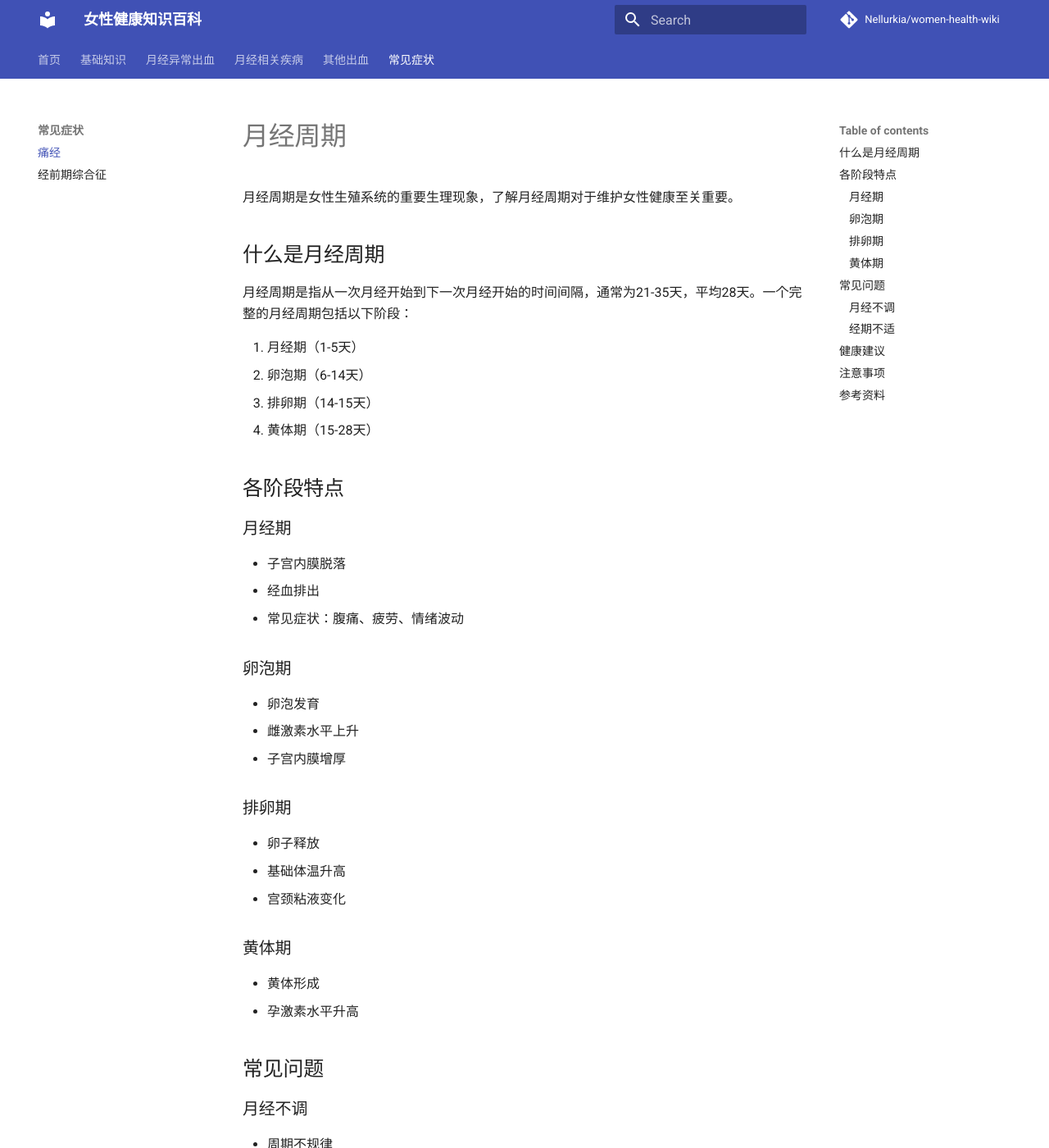
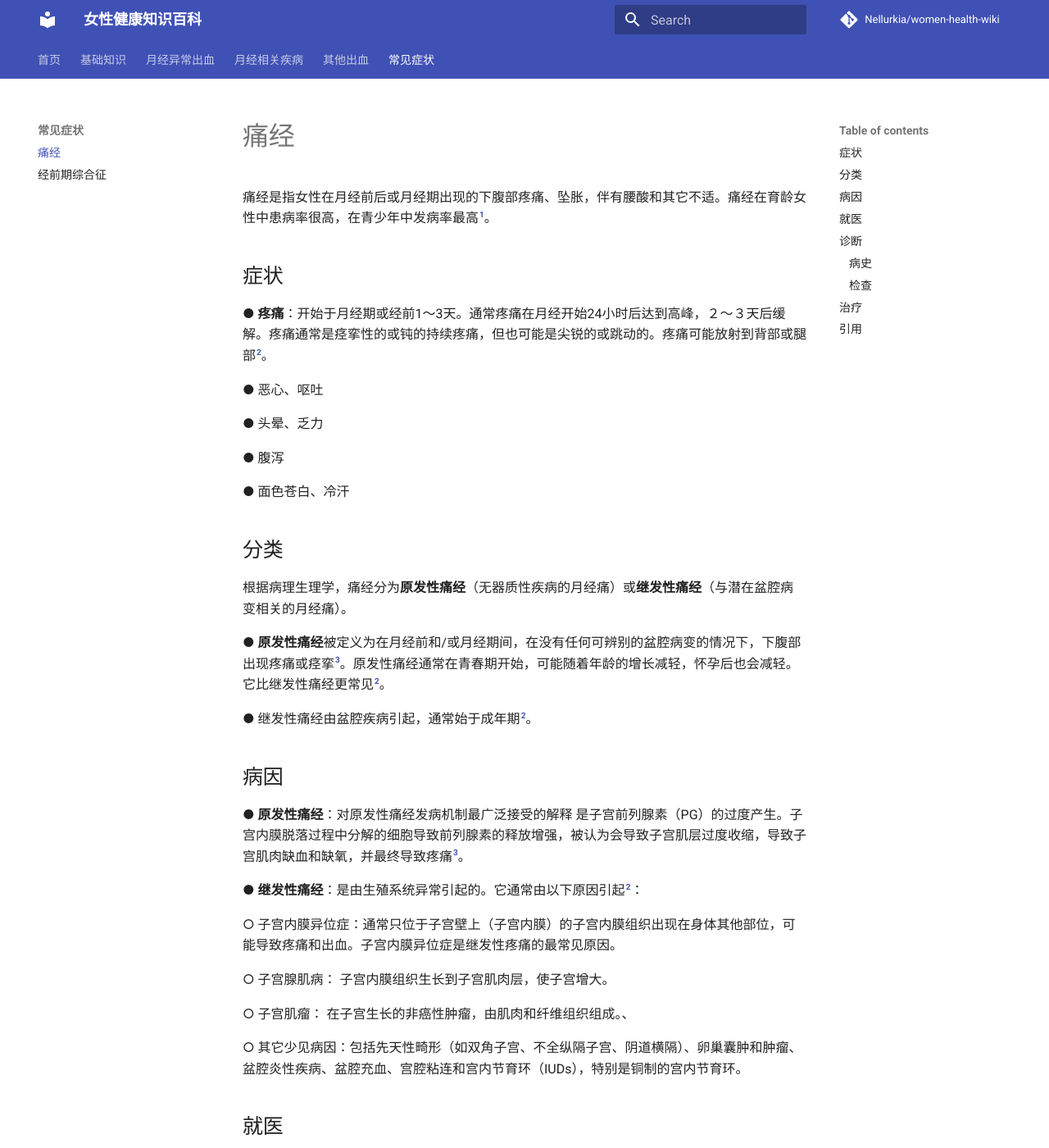
Before and after one commit to Nellurkia/women-health-wiki, an MkDocs documentation site: the page built from docs/symptom/menstrual-cycle.md, in a window 1280 px wide and 1400 px high. Shown: the whole window at 82% size. Built offline with MkDocs 1.6.1 and Material for MkDocs 9.7.7, drawn with Linux system fonts in a browser that asks for light colours; comment, search, counter and statistics services are not loaded; some of the changed text lies outside the part shown.

Commit message:
Update menstrual-cycle.md

```diff
--- a/docs/symptom/menstrual-cycle.md
+++ b/docs/symptom/menstrual-cycle.md
@@ -1,66 +1,145 @@
-# 月经周期
+# 痛经
 
-月经周期是女性生殖系统的重要生理现象，了解月经周期对于维护女性健康至关重要。
+痛经是指女性在月经前后或月经期出现的下腹部疼痛、坠胀，伴有腰酸和其它不适。痛经在育龄女性中患病率很高，在青少年中发病率最高[^1]。
 
-## 什么是月经周期
+## 症状
 
-月经周期是指从一次月经开始到下一次月经开始的时间间隔，通常为21-35天，平均28天。一个完整的月经周期包括以下阶段：
+● **疼痛**：开始于月经期或经前1～3天。通常疼痛在月经开始24小时后达到高峰，２～３天后缓解。疼痛通常是痉挛性的或钝的持续疼痛，但也可能是尖锐的或跳动的。疼痛可能放射到背部或腿部[^2]。
 
-1. 月经期（1-5天）
-2. 卵泡期（6-14天）
-3. 排卵期（14-15天）
-4. 黄体期（15-28天）
+● 恶心、呕吐
 
-## 各阶段特点
+● 头晕、乏力
 
-### 月经期
-- 子宫内膜脱落
-- 经血排出
-- 常见症状：腹痛、疲劳、情绪波动
+● 腹泻
 
-### 卵泡期
-- 卵泡发育
-- 雌激素水平上升
-- 子宫内膜增厚
+● 面色苍白、冷汗
 
-### 排卵期
-- 卵子释放
-- 基础体温升高
-- 宫颈粘液变化
+## 分类
 
-### 黄体期
-- 黄体形成
-- 孕激素水平升高
+根据病理生理学，痛经分为**原发性痛经**（无器质性疾病的月经痛）或**继发性痛经**（与潜在盆腔病变相关的月经痛）。
 
-## 常见问题
+● **原发性痛经**被定义为在月经前和/或月经期间，在没有任何可辨别的盆腔病变的情况下，下腹部出现疼痛或痉挛[^3]。原发性痛经通常在青春期开始，可能随着年龄的增长减轻，怀孕后也会减轻。它比继发性痛经更常见[^2]。
 
-### 月经不调
-- 周期不规律
-- 经量异常
-- 可能原因及应对方法
+● 继发性痛经由盆腔疾病引起，通常始于成年期[^2]。
 
-### 经期不适
-- 痛经
-- 情绪波动
-- 缓解方法
+## 病因
 
-## 健康建议
+● **原发性痛经**：对原发性痛经发病机制最广泛接受的解释
+是子宫前列腺素（PG）的过度产生。子宫内膜脱落过程中分解的细胞导致前列腺素的释放增强，被认为会导致子宫肌层过度收缩，导致子宫肌肉缺血和缺氧，并最终导致疼痛[^3]。
 
-1. 保持规律作息
-2. 均衡饮食
-3. 适度运动
-4. 保持心情愉悦
-5. 定期体检
+● **继发性痛经**：是由生殖系统异常引起的。它通常由以下原因引起[^2]：
 
-## 注意事项
+  ○ 子宫内膜异位症：通常只位于子宫壁上（子宫内膜）的子宫内膜组织出现在身体其他部位，可能导致疼痛和出血。子宫内膜异位症是继发性疼痛的最常见原因。
 
-- 记录月经周期
-- 观察身体变化
-- 及时就医
-- 避免过度劳累
+  ○ 子宫腺肌病： 子宫内膜组织生长到子宫肌肉层，使子宫增大。
 
-## 参考资料
+  ○ 子宫肌瘤： 在子宫生长的非癌性肿瘤，由肌肉和纤维组织组成。、
 
-1. 《妇产科学》第9版
-2. WHO女性健康指南
-3. 中国妇产科杂志相关研究
+  ○ 其它少见病因：包括先天性畸形（如双角子宫、不全纵隔子宫、阴道横隔）、卵巢囊肿和肿瘤、盆腔炎性疾病、盆腔充血、宫腔粘连和宫内节育环（IUDs），特别是铜制的宫内节育环。
+
+## 就医
+
+当出现以下情况请立即就医：
+
+● 剧烈疼痛导致晕倒。
+
+● 痛经比平时更严重，或者疼痛持续的时间比平时更长。
+
+● 痛经影响正常工作和生活，程度较重，甚至止痛药不能完全缓解。
+
+● 痛经伴有月经量过多。
+
+在就医前，可借助月经记录工具导出月经周期报告，以帮助医生掌握患者完整的月经史。
+
+## 诊断
+
+###病史
+
+医生和其他健康从业者会问及疼痛和病史，包括月经史（可借助月经记录工具导出报告）。
+为了获得完整的月经史，医生会询问女性关于月经的问题：
+
+● 月经初次来潮的年龄
+
+● 持续多少天
+
+● 量有多大
+
+● 每次月经之间的间隔有多长
+
+● 月经周期是否规律
+
+● 月经间期是否出现点滴状出血
+
+● 这些症状是在月经周期的何时发生？
+
+医生还会询问以下内容：
+
+● 痛经开始时的年龄
+
+● 是否有其他症状
+
+● 疼痛是什么样的，包括严重程度、什么因素会减轻或恶化症状，以及症状如何干扰日常活动
+
+● 是否患有与月经无关的盆腔疼痛
+
+● 非甾体类抗炎药 (NSAID) 是否有助于缓解疼痛
+
+● 是否有性活动时疼痛或有怀孕问题（如在子宫内膜异位症情况下）
+
+医生会询问女患者是不是患有或曾经患有可导致痛经的疾病，或者是其他状况，包括服用了某些药物（避孕药）或者植入过宫内节育环。医生询问她是否接受过任何增加盆腔疼痛风险的手术，例如破坏或切除子宫内膜的手术（子宫内膜消融术）。
+
+医生也会轻轻触摸腹部，检查有无特别压痛的部位，这可能提示腹部有严重的炎症（腹膜炎）[^2]。
+
+### 检查
+
+做检查是为了排除可能导致疼痛的疾病。对于大部分女性来说，这些检查包括[^2]：
+
+● 对所有育龄女性进行妊娠测试。
+
+● 盆腔超声，以检查子宫肌瘤、子宫内膜异位症、子宫腺肌症和卵巢囊肿。
+
+如果怀疑是盆腔炎，在宫颈处提取分泌物样本，放到显微镜下检查，并送到实验室进行测试。
+
+如果这些检查的结果不明确且症状持续存在，则执行以下一项或多项检查：
+
+● 做影像学检查（例如，子宫输卵管造影术或者子宫超声显像术），来确定是否有息肉、子宫肌瘤以及先天性生理缺陷。
+
+● 做宫腔镜检查，以确定子宫颈或子宫的问题（但不用于确定卵巢的问题）。
+
+● 做磁共振成像 (MRI) 以识别其他异常。
+
+● 如果其他检查的结果不明确，进行腹腔镜检查。
+
+## 治疗
+
+● 一般措施
+
+  ○ 腹部应用湿热疗法（如暖宝宝热敷）。
+
+  ○ 保证充足的睡眠和休息。
+
+  ○ 低脂饮食
+
+  ○ 在医生建议下服用营养补充剂（ω-3 脂肪酸、亚麻籽、镁、维生素 B等）
+
+● 药物治疗
+
+  ○ 非甾体类抗炎药 (NSAID)：如布洛芬、萘普生或甲芬那酸
+
+  ○ 避孕药：含有雌激素和/或孕激素，当非甾体类抗炎药无效时在医生指导下使用。
+
+  ○ 如果非甾体类抗炎药或避孕药不能缓解症状，可以使用其他激素治疗（孕激素、促性腺激素释放激素激动剂等）。
+
+● 其它治疗
+
+  ○ 如果女性可能患有子宫内膜异位症，药物无效或其存在不孕症，医生可能会进行腹腔镜手术，以确认子宫内膜异位症的诊断，并切除位于子宫外的子宫内膜组织（子宫内壁的组织）。
+
+  ○ 如果在各种类型的治疗后仍有严重疼痛，医生可能会做一项阻断子宫神经的手术，从而阻断疼痛信号。
+
+## 引用
+
+[^1]:[Dysmenorrhea and Related Disorders](https://pmc.ncbi.nlm.nih.gov/articles/PMC5585876/)
+
+[^2]:[默沙东诊疗手册](https://www.msdmanuals.cn/professional/gynecology-and-obstetrics/menstrual-abnormalities/dysmenorrhea)
+
+[^3]:[What we know about primary dysmenorrhea today: a critical review](https://academic.oup.com/humupd/article/21/6/762/628858?login=false)
```
